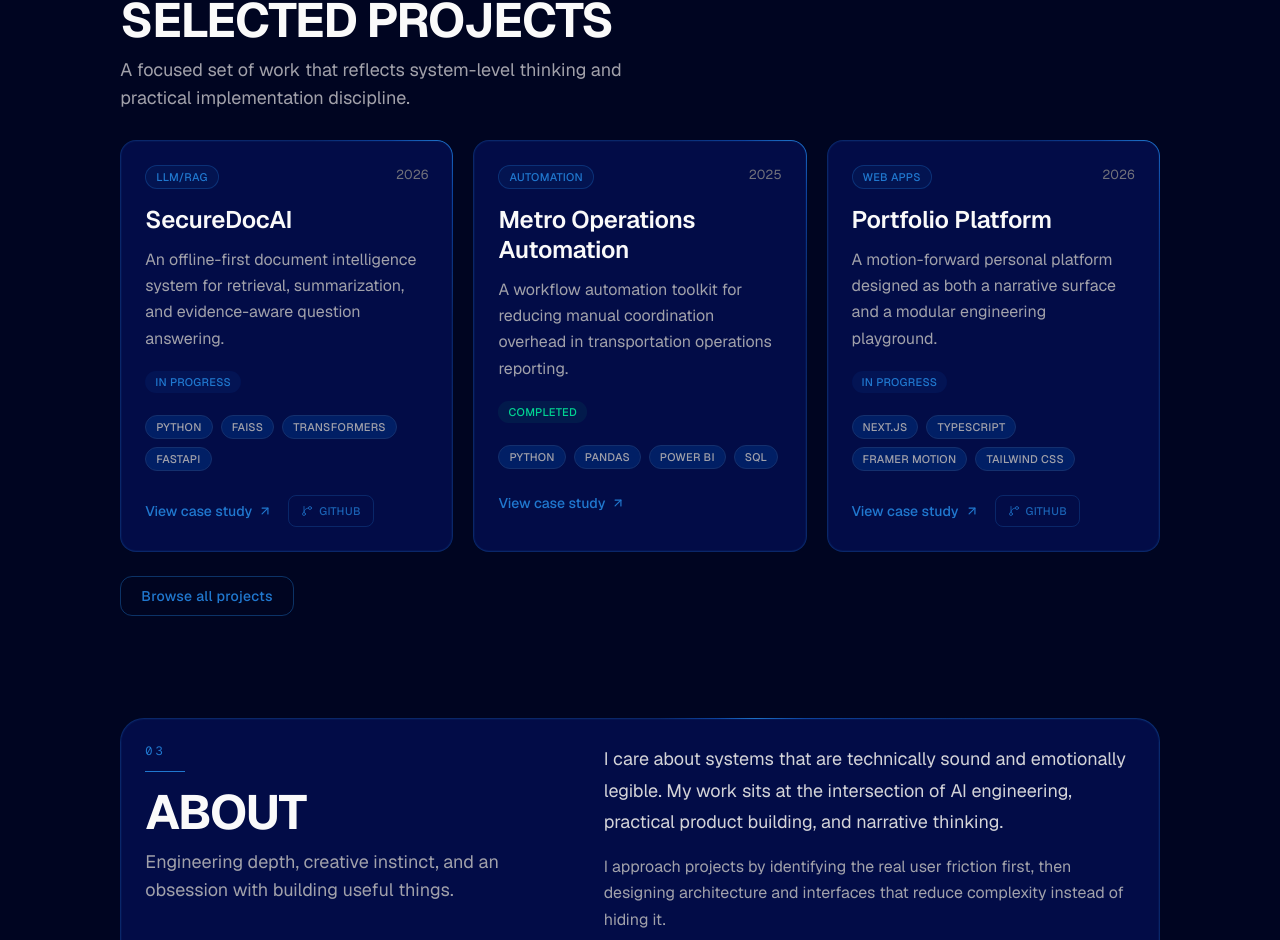
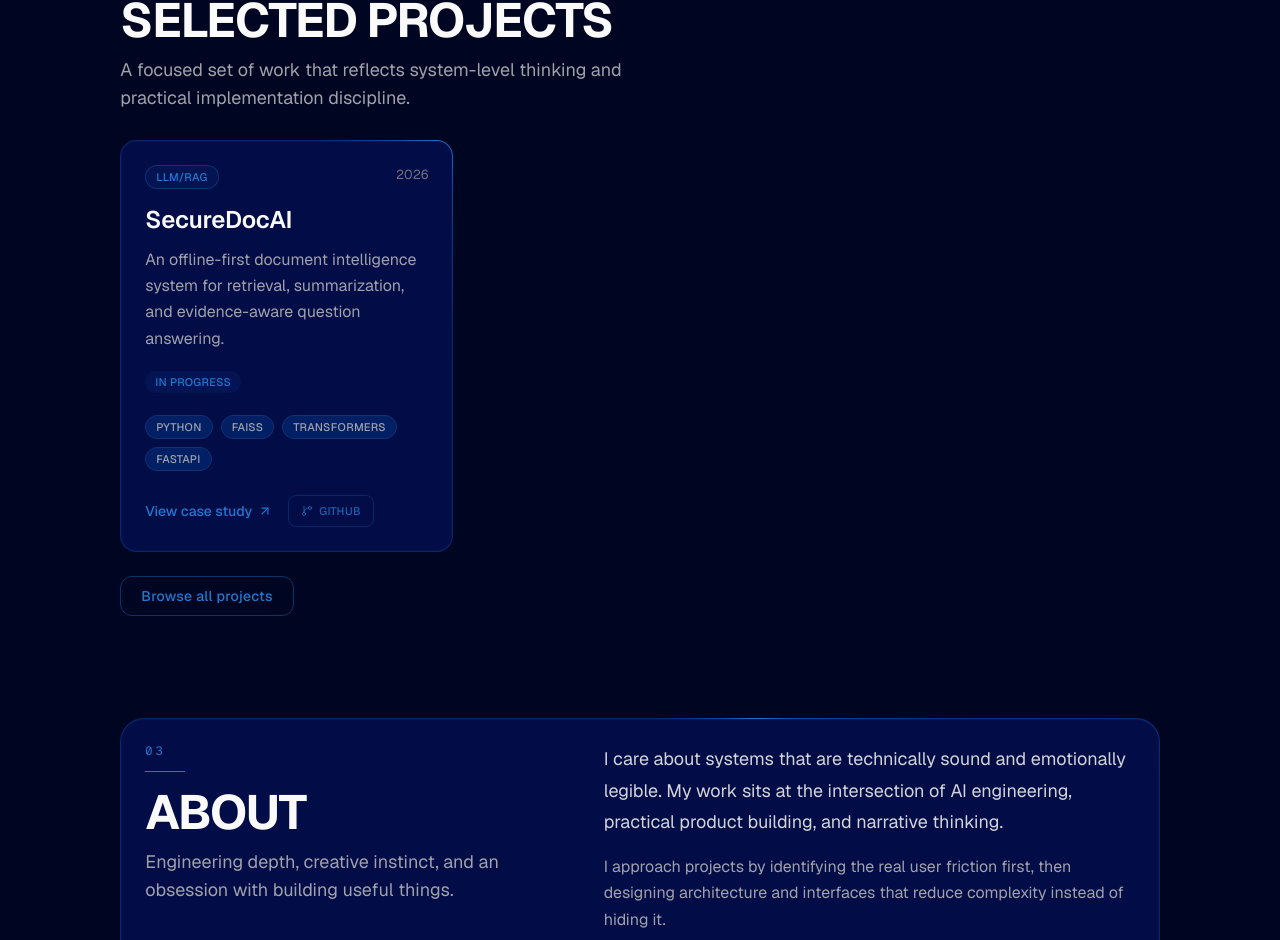
Before and after one commit to ajiteshchanna/AjiteshPortfolio, a Next.js app: page / in a window 1280 px wide. Shown: the part 1897-2837 px from the top of the page. Built offline with nearby package versions, Linux system fonts and the light colour scheme; no server answers.

Commit message:
updating projects.ts

```diff
--- a/src/data/projects.ts
+++ b/src/data/projects.ts
@@ -96,171 +96,6 @@ export const PROJECTS: Project[] = [
       ],
     },
   },
-  {
-    id: "operations-data-observatory",
-    slug: "operations-data-observatory",
-    title: "Operations Data Observatory",
-    description:
-      "A data-oriented monitoring layer that consolidates process metrics into actionable trend views for faster review cycles.",
-    category: "DATA",
-    year: "2025",
-    status: "In Progress",
-    technologies: ["SQL", "Power BI", "Python", "ETL"],
-    image: "/images/projects/operations-data-observatory.jpg",
-    github: "",
-    featured: false,
-  },
-  {
-    id: "metro-ops-automation",
-    slug: "metro-ops-automation",
-    title: "Metro Operations Automation",
-    description:
-      "A workflow automation toolkit for reducing manual coordination overhead in transportation operations reporting.",
-    category: "AUTOMATION",
-    year: "2025",
-    status: "Completed",
-    technologies: ["Python", "Pandas", "Power BI", "SQL"],
-    image: "/images/projects/metro-ops-automation.jpg",
-    github: "",
-    featured: true,
-    caseStudy: {
-      overview:
-        "Metro Operations Automation reduced repetitive reporting effort by turning manual workflow steps into repeatable scripts and structured outputs.",
-      problem:
-        "Operations teams were spending substantial time assembling recurring reports from scattered raw inputs.",
-      whyItMatters:
-        "Reducing manual overhead improves both speed and consistency in environments where timing and reliability matter.",
-      role:
-        "Built automation scripts, shaped report schemas, and aligned output format with stakeholder review cycles.",
-      architecture:
-        "Input acquisition, data cleaning, transformation logic, validation checks, and scheduled report export.",
-      stack: "Python, Pandas, SQL, Power BI",
-      implementation:
-        "Implemented modular scripts for extraction and transformation, then connected outputs to dashboard artifacts for downstream consumption.",
-      engineeringDecisions: [
-        "Kept transformation steps deterministic for repeatability.",
-        "Added intermediate validation to catch schema drift early.",
-      ],
-      challenges: [
-        "Input file structures changed across cycles.",
-        "Maintaining trust in automated output quality.",
-      ],
-      solutions: [
-        "Added schema checks and graceful fallback handlers.",
-        "Introduced review snapshots for auditing outputs.",
-      ],
-      results:
-        "Improved reporting consistency and reduced manual compilation steps in recurring operations workflows.",
-      evaluation:
-        "Evaluated via process-time comparison and stakeholder review confidence over multiple reporting cycles.",
-      metrics: [
-        {
-          label: "Reporting cycle time reduction",
-          value: "TODO",
-          note: "Awaiting consolidated baseline from historical logs.",
-          isPlaceholder: true,
-        },
-      ],
-      screenshots: [
-        {
-          src: "/images/projects/metro-ops-dashboard.png",
-          alt: "Metro operations reporting dashboard interface",
-          caption: "Operational dashboard fed by automated report pipeline.",
-        },
-      ],
-      lessonsLearned: [
-        "Automation succeeds when validation is first-class.",
-        "Readable outputs are as important as raw execution speed.",
-      ],
-      futureImprovements: [
-        "Add anomaly alerting for unusual report shifts.",
-        "Extend pipeline to support additional operations segments.",
-      ],
-    },
-  },
-  {
-    id: "portfolio-platform",
-    slug: "portfolio-platform",
-    title: "Portfolio Platform",
-    description:
-      "A motion-forward personal platform designed as both a narrative surface and a modular engineering playground.",
-    category: "WEB APPS",
-    year: "2026",
-    status: "In Progress",
-    technologies: ["Next.js", "TypeScript", "Framer Motion", "Tailwind CSS"],
-    image: "/images/projects/portfolio-platform.jpg",
-    github: "https://github.com/ajiteshchanna",
-    featured: true,
-    caseStudy: {
-      overview:
-        "A narrative-first portfolio platform built as both a presentation layer and an extensible product architecture foundation.",
-      problem:
-        "Most portfolio templates flatten technical depth, making it hard to communicate systems thinking and implementation quality.",
-      whyItMatters:
-        "A strong engineering narrative improves trust and helps collaborators quickly understand capability and decision quality.",
-      role:
-        "Owned end-to-end design and implementation from architecture, data modeling, and component system to motion strategy.",
-      architecture:
-        "App Router with typed data modules, composable section components, reusable UI primitives, and centralized motion tokens.",
-      stack: "Next.js, TypeScript, Tailwind CSS, Framer Motion",
-      implementation:
-        "Implemented phased delivery with strict type safety and reusable component boundaries, then layered progressive motion and responsive behavior.",
-      engineeringDecisions: [
-        "Chose data-first content modules to avoid repetitive hardcoded markup.",
-        "Built semantic utility typography classes for consistent visual hierarchy.",
-        "Separated route-level composition from feature-specific components.",
-      ],
-      challenges: [
-        "Balancing premium motion with readability and performance.",
-        "Maintaining consistency while iterating rapidly across phases.",
-      ],
-      solutions: [
-        "Introduced reduced-motion fallbacks for every animated entry path.",
-        "Centralized animation variants to keep interaction behavior coherent.",
-      ],
-      results:
-        "Produced a modular platform that can scale into richer case studies, research storytelling, and editorial content without structural rework.",
-      evaluation:
-        "Validated through build quality gates, route-level checks, and phase-by-phase architecture reviews.",
-      metrics: [
-        {
-          label: "Lighthouse performance",
-          value: "TODO",
-          note: "To be measured in Phase 14 performance pass.",
-          isPlaceholder: true,
-        },
-      ],
-      screenshots: [
-        {
-          src: "/images/projects/portfolio-home.png",
-          alt: "Portfolio homepage hero and section flow",
-          caption: "Home route with narrative hierarchy and interaction rhythm.",
-        },
-      ],
-      lessonsLearned: [
-        "Intentional content architecture reduces future rework.",
-        "Micro-interactions are most effective when they reinforce hierarchy.",
-      ],
-      futureImprovements: [
-        "Add structured benchmarking for content discovery and navigation flow.",
-        "Expand visual documentation for architecture decisions.",
-      ],
-    },
-  },
-  {
-    id: "cinema-insights",
-    slug: "cinema-insights",
-    title: "Cinema Insights Engine",
-    description:
-      "An exploratory data and storytelling interface for studying patterns in film language, genres, and audience interpretation.",
-    category: "CREATIVE TECH",
-    year: "2024",
-    status: "Draft",
-    technologies: ["Python", "Plotly", "React"],
-    image: "/images/projects/cinema-insights.jpg",
-    github: "",
-    featured: false,
-  },
 ];
 
 export const FEATURED_PROJECTS = PROJECTS.filter((project) => project.featured);
```
